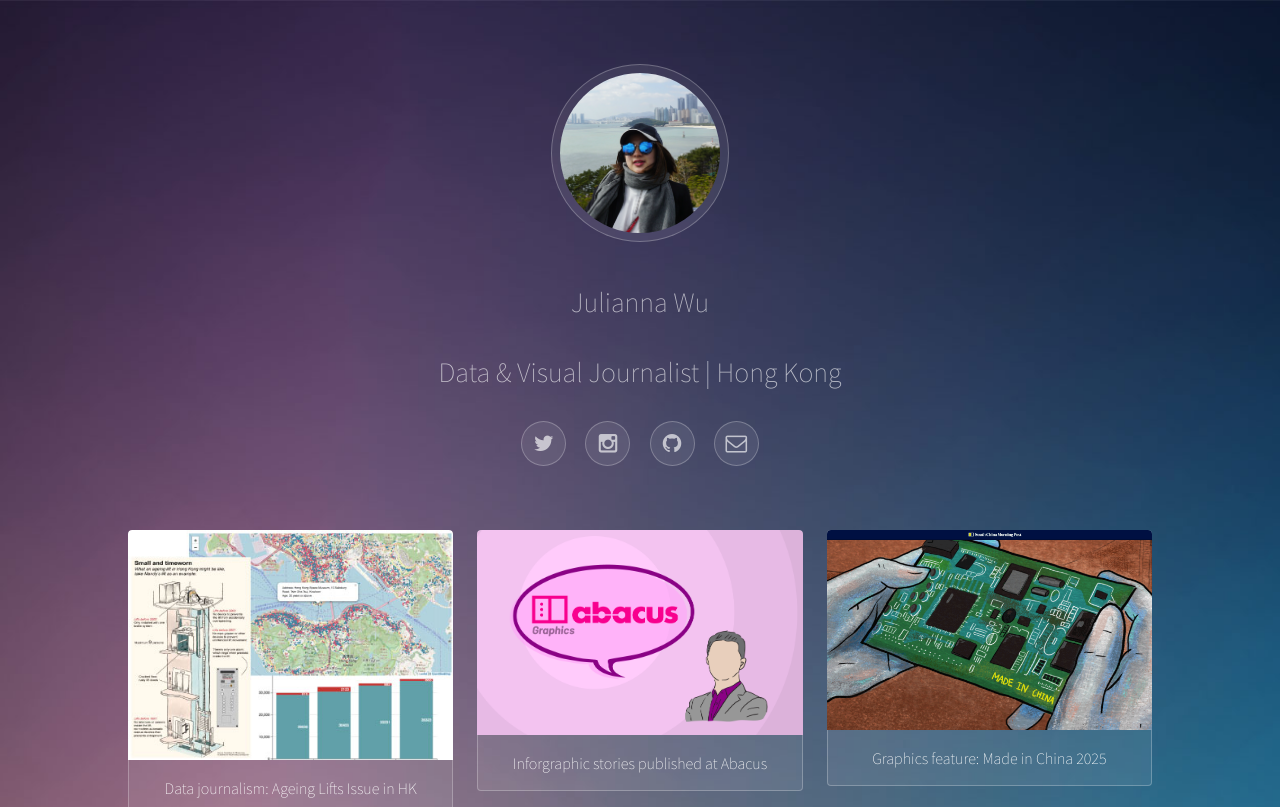
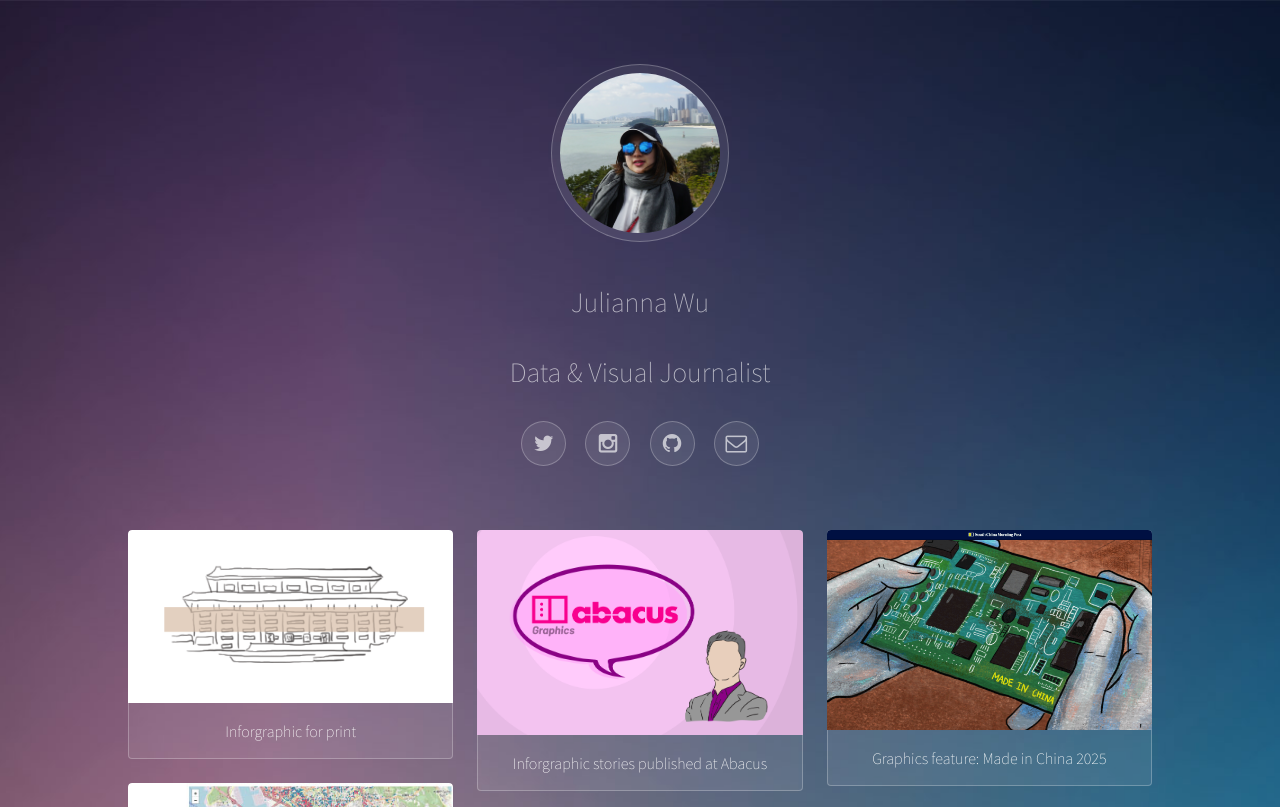
Before and after one commit to JuliannaWQY/JuliannaWQY.github.io, a plain HTML site: page index.html in a window 1280 px wide. Shown: the top 807 px of the page. Drawn offline with Linux system fonts and the light colour scheme.

Commit message:
Upload LoWu story

```diff
--- a/index.html
+++ b/index.html
@@ -21,7 +21,7 @@
         <header id="header">
             <span class="avatar"><img src="img/profile1.jpg" alt="profile_pic" /></span>
             <h1>Julianna Wu</h1>
-            <h1>Data & Visual Journalist | Hong Kong</h1>
+            <h1>Data & Visual Journalist</h1>
             <ul class="icons">
                 <li><a href="https://twitter.com/JulieanaO" class="icon style2 fa-twitter" target="_blank"><span class="label">Twitter</span></a></li>
                 <li><a href="https://www.instagram.com/julianna_wqy/" class="icon style2 fa-instagram" target="_blank"><span class="label">Instagram</span></a></li>
@@ -37,6 +37,10 @@
             <!-- Thumbnails -->
             <section class="thumbnails">
                 <div>
+                    <a href="https://juliannawqy.github.io/img/Lowu.jpg" target="_blank">
+                        <img src="img/lowu_thumbnail2.png" alt="LoWu" />
+                        <h3>Inforgraphic for print</h3>
+                    </a>
                     <a href="https://juliannawqy.github.io/hklifts/" target="_blank">
                         <img src="img/lift.jpg" alt="lifts" />
                         <h3>Data journalism: Ageing Lifts Issue in HK</h3>
```
Also changed, not shown: img/lowu_thumbnail.png (added), img/lowu_thumbnail2.png (added), 4 other files.
